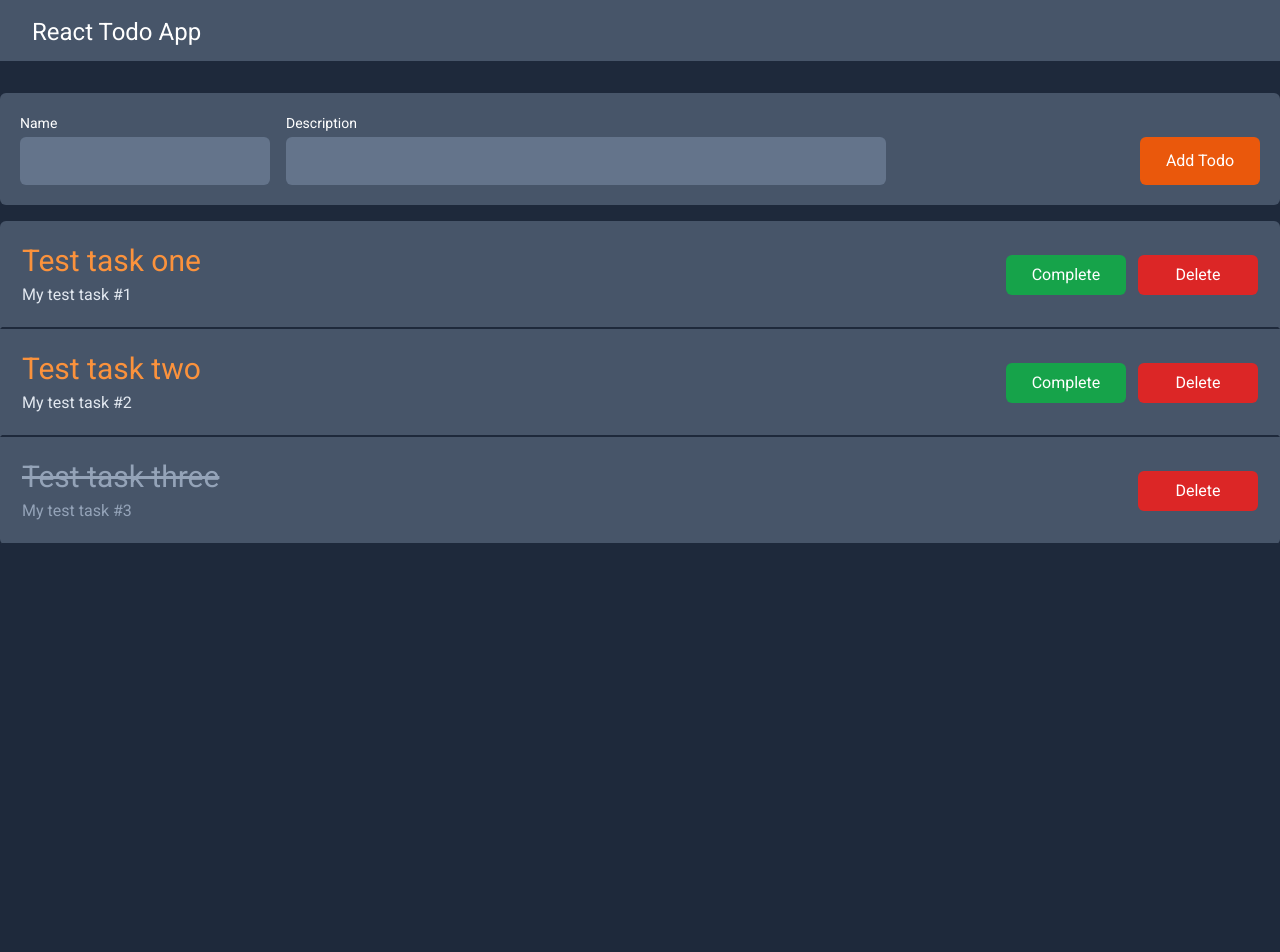
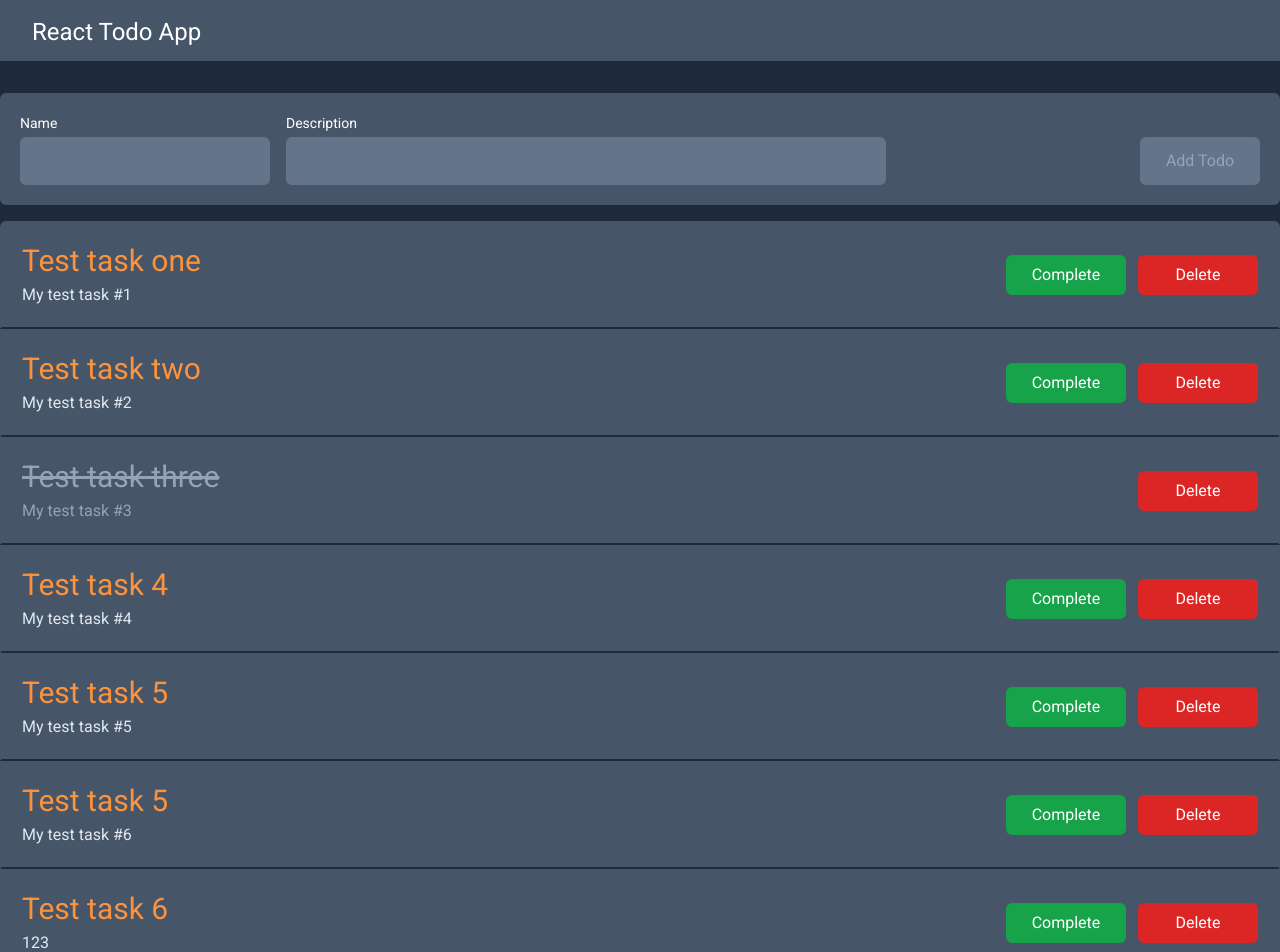
Before and after one commit to Darkzarich/react-query-todo, a React (Vite) app: page / in a window 1280 px wide. Shown: the top 952 px of the page. Before the commit the page ends 800 px from the top, so only its background shows below. Built offline with nearby package versions, Linux system fonts and the light colour scheme; data requests are answered from the project's data file.

Commit message:
add creating todos

```diff
--- a/db/db.json
+++ b/db/db.json
@@ -17,6 +17,30 @@
       "name": "Test task three",
       "description": "My test task #3",
       "isDone": true
+    },
+    {
+      "id": "20g7F_risDUiKvdm3eIHY",
+      "name": "Test task 4",
+      "description": "My test task #4",
+      "isDone": false
+    },
+    {
+      "id": "8m6Weqn6mq0px39m28RNb",
+      "name": "Test task 5",
+      "description": "My test task #5",
+      "isDone": false
+    },
+    {
+      "id": "U8elRfW5s97uNW13R2t3o",
+      "name": "Test task 5",
+      "description": "My test task #6",
+      "isDone": false
+    },
+    {
+      "id": "C-r3hPoAu70J0x-UrFtRY",
+      "name": "Test task 6",
+      "description": "123",
+      "isDone": false
     }
   ]
 }
--- a/package.json
+++ b/package.json
@@ -14,6 +14,7 @@
     "axios": "^1.1.3",
     "classnames": "^2.3.2",
     "json-server": "^0.17.0",
+    "nanoid": "^4.0.0",
     "react": "^18.2.0",
     "react-dom": "^18.2.0"
   },
--- a/src/AddForm.tsx
+++ b/src/AddForm.tsx
@@ -1,10 +1,49 @@
+import { useMutation, useQueryClient } from '@tanstack/react-query'
+import { nanoid } from 'nanoid'
+import { FormEvent, useState } from 'react'
+import { Api } from './api'
+import { TodoItem } from './types/types'
+
 function AddForm() {
+  const queryClient = useQueryClient()
+
+  const [name, setName] = useState('')
+  const [desc, setDesc] = useState('')
+
+  const addTodoMutation = useMutation({
+    mutationFn: (newTodo: TodoItem) => Api.addTodo(newTodo),
+    onSuccess: () => {
+      queryClient.invalidateQueries(['todos'])
+    },
+  })
+
+  const onSubmit = (e: FormEvent<HTMLFormElement>) => {
+    e.preventDefault()
+
+    addTodoMutation.mutate({
+      id: nanoid(),
+      name,
+      description: desc,
+      isDone: false,
+    })
+
+    setName('')
+    setDesc('')
+  }
+
+  const canSubmit = Boolean(name.length && desc.length)
+
   return (
     <div className="flex bg-slate-600 rounded-md p-5 gap-4 items-center justify-between">
-      <div className="flex flex-col lg:flex-row gap-4 w-full text-white">
+      <form
+        onSubmit={onSubmit}
+        className="flex flex-col lg:flex-row gap-4 w-full text-white"
+      >
         <label className="flex flex-col w-full lg:w-[250px] text-sm">
           Name
           <input
+            value={name}
+            onChange={(e) => setName(e.target.value)}
             type="text"
             className="bg-slate-500 p-3 mt-1 text-base rounded-md outline-none"
           />
@@ -12,14 +51,19 @@ function AddForm() {
         <label className="flex flex-col w-full lg:w-[600px] text-sm">
           Description
           <input
+            value={desc}
+            onChange={(e) => setDesc(e.target.value)}
             type="text"
             className="bg-slate-500 p-3 mt-1 text-base rounded-md outline-none"
           />
         </label>
-        <button className="bg-orange-600 hover:bg-orange-500 p-2 mt-2 lg:mt-6 ml-auto rounded-md w-full lg:w-[120px]">
+        <button
+          className="bg-orange-600 hover:bg-orange-500 disabled:bg-slate-500 disabled:text-slate-400  p-2 mt-2 lg:mt-6 ml-auto rounded-md w-full lg:w-[120px]"
+          disabled={!canSubmit}
+        >
           Add Todo
         </button>
-      </div>
+      </form>
     </div>
   )
 }
--- a/src/TodoList.tsx
+++ b/src/TodoList.tsx
@@ -1,6 +1,6 @@
 import { useQuery } from '@tanstack/react-query'
 
-import { getTodoList } from './api'
+import { Api } from './api'
 import Loader from './Loader'
 
 import TodoItem from './TodoItem'
@@ -11,7 +11,7 @@ export function TodoList() {
     isError,
     data: todos,
   } = useQuery(['todos'], {
-    queryFn: getTodoList,
+    queryFn: Api.getTodos,
   })
 
   if (isLoading) {
--- a/src/api/index.ts
+++ b/src/api/index.ts
@@ -1,11 +1,18 @@
 import axios from 'axios'
 import type { TodoItem } from '../types/types'
 
-const Api = axios.create({
+const instance = axios.create({
   baseURL: 'http://localhost:3000/',
   timeout: 3000,
 })
 
-export function getTodoList() {
-  return Api.get<TodoItem[]>('/todos').then((res) => res.data)
+export const Api = {
+  async getTodos() {
+    const res = await instance.get<TodoItem[]>('/todos')
+    return res.data
+  },
+  async addTodo(data: TodoItem) {
+    const res = await instance.post('/todos', data)
+    return res.data
+  },
 }
--- a/src/main.tsx
+++ b/src/main.tsx
@@ -3,7 +3,13 @@ import ReactDOM from 'react-dom/client'
 import App from './App'
 import { QueryClient, QueryClientProvider } from '@tanstack/react-query'
 
-const queryClient = new QueryClient()
+const queryClient = new QueryClient({
+  defaultOptions: {
+    queries: {
+      refetchOnWindowFocus: false,
+    },
+  },
+})
 
 ReactDOM.createRoot(document.getElementById('root') as HTMLElement).render(
   <React.StrictMode>
--- a/src/types/types.ts
+++ b/src/types/types.ts
@@ -1,5 +1,5 @@
 export interface TodoItem {
-  id: number;
+  id: number | string;
   name: string;
   description: string;
   isDone: boolean;
```
Also changed, not shown: 1 other file (tests, documents, lock files or other folders).
